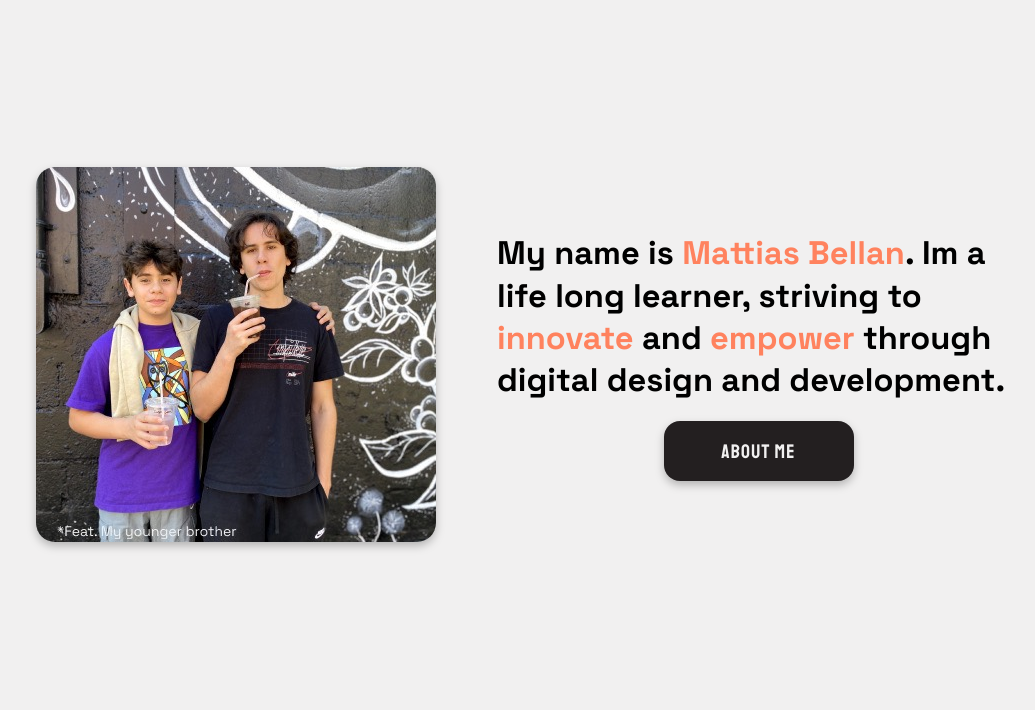
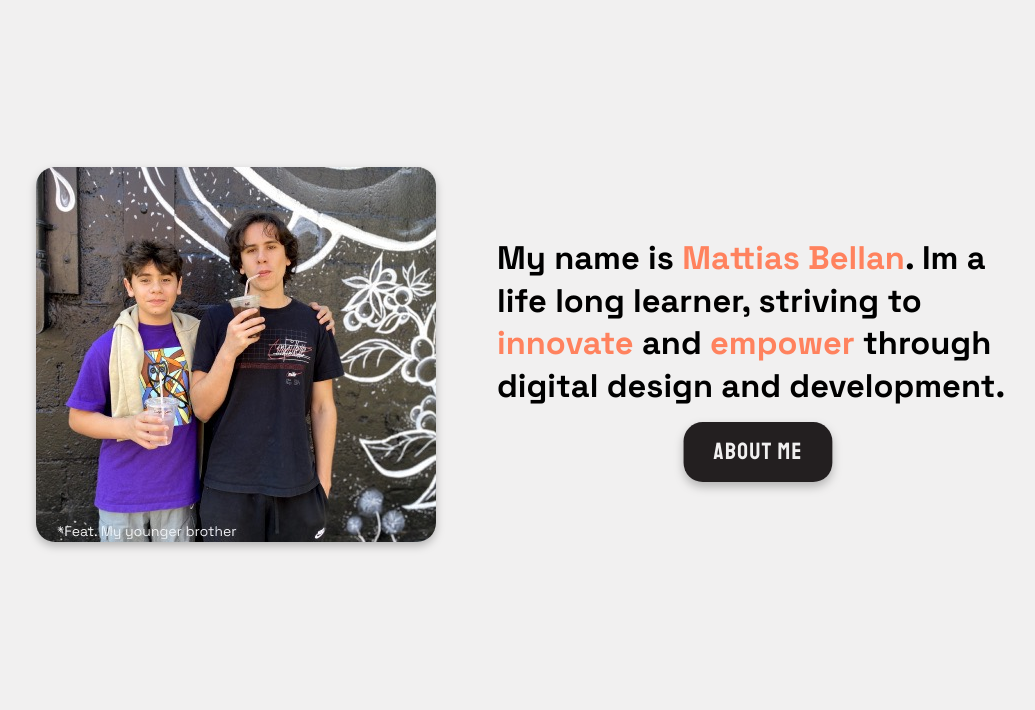
Before and after one commit to MattiasSB/portfolio-site, a PHP site: page / in a window 1280 px wide. Shown: the part 1318-2028 px from the top of the page, without its empty margins (143-1178 px from the left). After the commit the page ends 1868 px from the top, so only its background shows below. Run offline with PHP 8.4, Linux system fonts and the light colour scheme.

Commit message:
finished home page

```diff
--- a/sass/intro.scss
+++ b/sass/intro.scss
@@ -27,7 +27,6 @@
     }
 
     height: 60vh;
-    margin-bottom: 30%;
 }
 
 .intro__about img {
@@ -50,6 +49,10 @@
     margin: 2em;
 }
 
+.intro__about .button__black {
+    margin: 0 2em 4em 2em;
+}
+
 
 @media (min-width: $breakpoint__mobile) {
 
@@ -64,12 +67,10 @@
     .intro__container {
         justify-content: flex-end;
         flex-direction: column;
-        height: 50vh;
     }
 
     .intro__about {
         font-size: 1.2em;
-        margin-bottom: 10%;
     }
 
     .intro__about--text {
@@ -113,6 +114,10 @@
         max-width: none;
     }
 
+    .intro__about {
+        height: 68vh;
+    }
+
     .intro__about img {
         grid-column: 1/span 6;
         max-width: to_rem(400);
--- a/sass/styles.scss
+++ b/sass/styles.scss
@@ -127,8 +127,7 @@ Helper
 
 .button__black {
     background: $black;
-    width: 134px;
-    height: 42px;
+    padding: 15px 25px;
     border-radius: 1rem;
 }
 
@@ -161,14 +160,6 @@ Spacing
     width: 100vw;
 }
 
-.h__50--screen {
-    height: 50vh;
-}
-
-.h__screen {
-    height: 100vh;
-}
-
 .w__100 {
     width: 100%;
 }
@@ -188,8 +179,7 @@ Spacing
         font-size: 3em;
     }
     .button__black {
-        width: 160px;
-        height: 54px;
+        scale: 1.2;
         border-radius: 16px;
     }
     .button__black a {
@@ -210,11 +200,6 @@ Spacing
     .line__height--120 {
         line-height: 120px;
     }
-    .button__black {
-        width: 190px;
-        height: 60px;
-        border-radius: 16px;
-    }
     .button__black a {
         font-size: 2em;
     }
```
Also changed, not shown: dist/css/styles.min.css, 1 other file.
